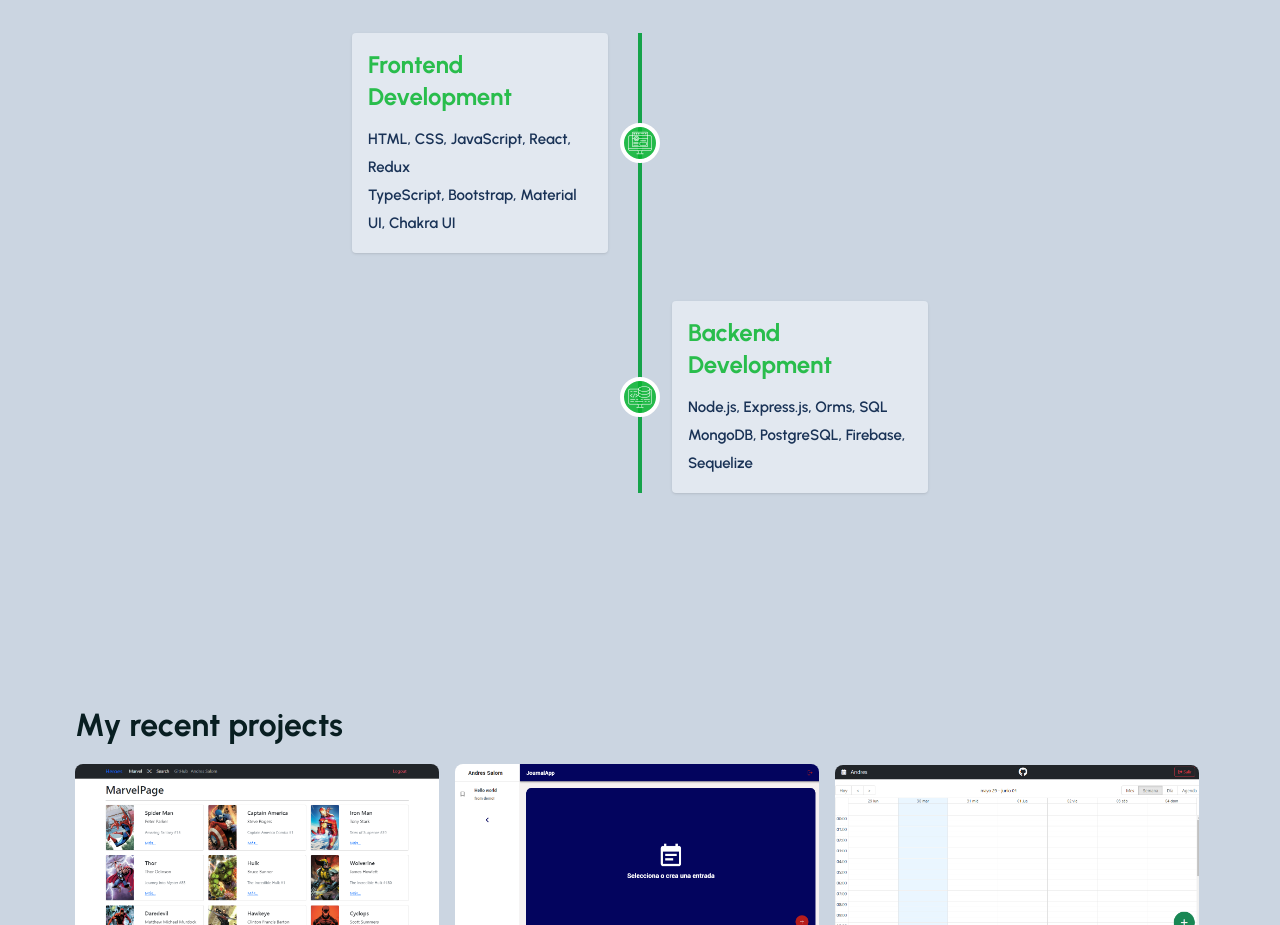
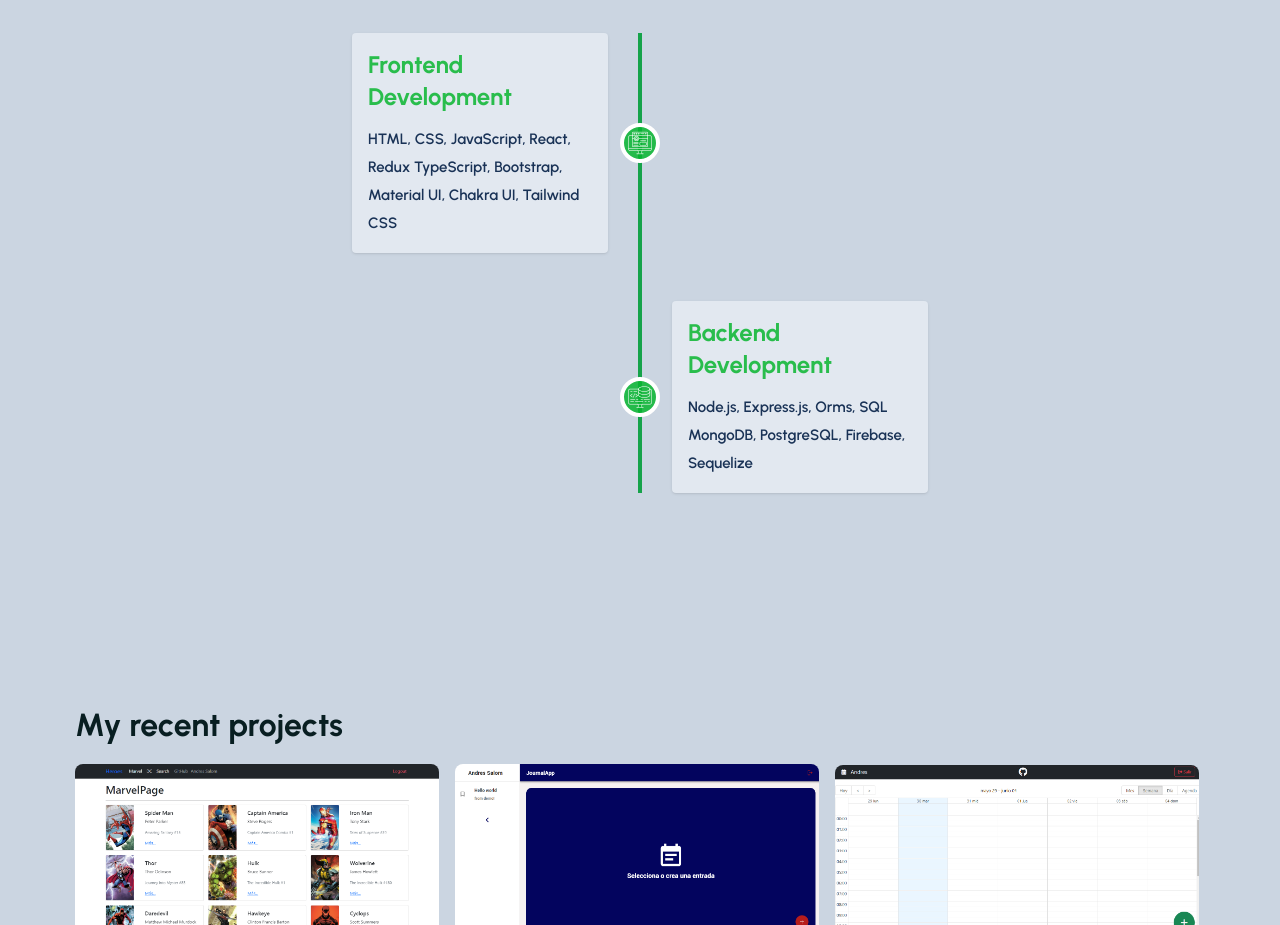
Before and after one commit to Tbownt/Portfolio-Redesign, a React (Create React App) app: page / in a window 1280 px wide. Shown: the part 940-1865 px from the top of the page. Built offline with nearby package versions, Linux system fonts and the light colour scheme.

Commit message:
agregado tailwind css

```diff
--- a/src/components/Services.jsx
+++ b/src/components/Services.jsx
@@ -32,9 +32,8 @@ export const Services = () => {
                           Frontend Development
                         </h3>
                         <p className="text-[15px] text-smallTextColor group-hover:text-white group-hover:font-[500] leading-7">
-                          HTML, CSS, JavaScript, React, Redux
-                          <br />
-                          TypeScript, Bootstrap, Material UI, Chakra UI
+                          HTML, CSS, JavaScript, React, Redux TypeScript,
+                          Bootstrap, Material UI, Chakra UI, Tailwind CSS
                         </p>
                       </div>
                     </div>
```
